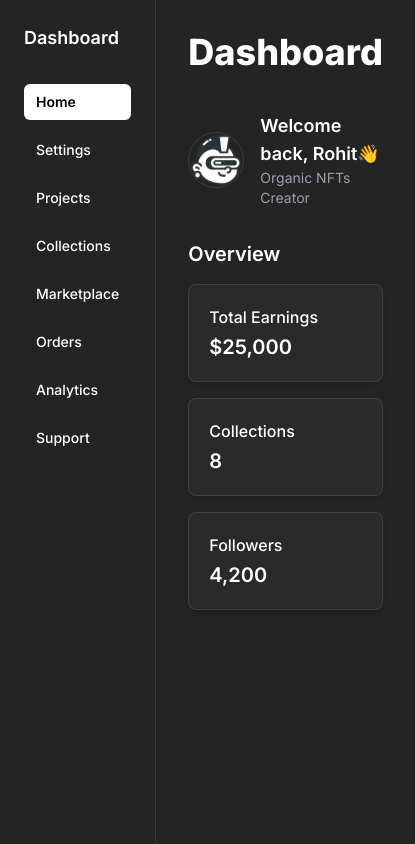
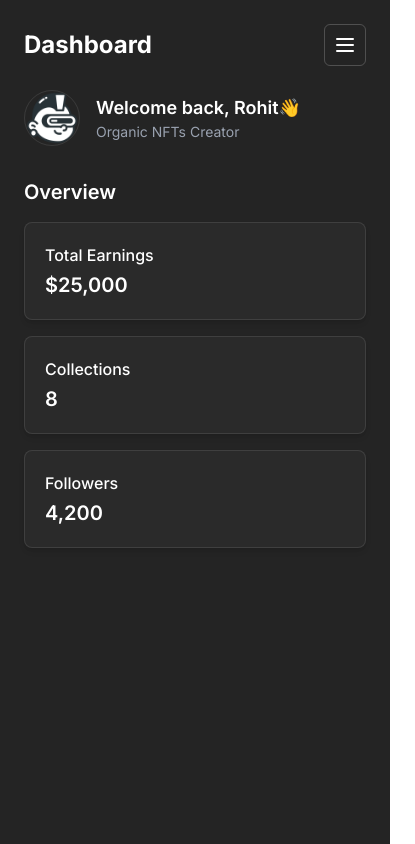
Before and after one commit to rohit-lagom/organic-nft-unati, a Next.js app: page /dashboard in a window 390 px wide. Shown: the whole page, 415 px wide, since content can reach past the window. Built offline with nearby package versions, Linux system fonts and the light colour scheme.

Commit message:
fix(Dashboard): fix responsiveness of dashboard

```diff
--- a/src/app/dashboard/_components/sidebar/sidebar.tsx
+++ b/src/app/dashboard/_components/sidebar/sidebar.tsx
@@ -2,6 +2,7 @@
 
 import Link from 'next/link';
 import { usePathname } from 'next/navigation';
+import { X } from 'lucide-react';
 
 const navItems = [
   { title: 'Home', href: '/dashboard' },
@@ -14,11 +15,18 @@ const navItems = [
   { title: 'Support', href: '/dashboard/support' },
 ];
 
-export default function Sidebar() {
+interface SidebarProps {
+  sidebarOpen: boolean;
+  setSidebarOpen: (open: boolean) => void;
+}
+
+export default function Sidebar({ sidebarOpen, setSidebarOpen }: SidebarProps) {
   const pathname = usePathname();
 
   return (
-    <aside className="w-64 bg-[#242424] border-r border-white/10 p-6 min-h-screen">
+    <>
+      {/* Desktop Sidebar */}
+      <aside className="hidden md:block w-64 bg-[#1e1e1e] border-r border-white/10 p-6">
         <h2 className="text-lg font-semibold mb-8 text-white">Dashboard</h2>
         <nav className="flex flex-col gap-3">
           {navItems.map((item, idx) => {
@@ -39,5 +47,48 @@ export default function Sidebar() {
           })}
         </nav>
       </aside>
+
+      {/* Mobile Sidebar Overlay */}
+      {sidebarOpen && (
+        <div className="fixed inset-0 z-50 flex">
+          <div className="w-64 bg-[#1e1e1e] border-r border-white/10 p-6 min-h-full">
+            <div className="flex items-center justify-between mb-8">
+              <h2 className="text-lg font-semibold text-white">Dashboard</h2>
+              <button
+                onClick={() => setSidebarOpen(false)}
+                className="text-white hover:text-gray-300"
+              >
+                <X className="w-6 h-6" />
+              </button>
+            </div>
+            <nav className="flex flex-col gap-3">
+              {navItems.map((item, idx) => {
+                const isActive = pathname === item.href;
+                return (
+                  <Link
+                    key={idx}
+                    href={item.href}
+                    className={`block px-3 py-2 rounded-md text-sm font-medium transition ${
+                      isActive
+                        ? 'bg-white text-black font-semibold'
+                        : 'text-white hover:bg-white/10'
+                    }`}
+                    onClick={() => setSidebarOpen(false)}
+                  >
+                    {item.title}
+                  </Link>
+                );
+              })}
+            </nav>
+          </div>
+
+          {/* Backdrop */}
+          <div
+            className="flex-1 bg-black/50"
+            onClick={() => setSidebarOpen(false)}
+          />
+        </div>
+      )}
+    </>
   );
 }
--- a/src/app/dashboard/layout.tsx
+++ b/src/app/dashboard/layout.tsx
@@ -1,14 +1,34 @@
+'use client';
+
 import Sidebar from '@/app/dashboard/_components/sidebar/sidebar';
-import { ReactNode } from 'react';
+import { ReactNode, useState } from 'react';
+import { Menu } from 'lucide-react';
 
 export default function DashboardLayout({ children }: { children: ReactNode }) {
+  const [sidebarOpen, setSidebarOpen] = useState(false);
+
   return (
-    <div className="flex min-h-screen">
-      <Sidebar />
-      <div className="flex-1 bg-[#242424] text-white p-8">
-        <header className="mb-10">
+    <div className="flex min-h-screen bg-[#242424] text-white">
+      {/* Sidebar */}
+      <Sidebar sidebarOpen={sidebarOpen} setSidebarOpen={setSidebarOpen} />
+
+      {/* Main Content */}
+      <div className="flex-1 p-6 md:p-8">
+        {/* Mobile Header */}
+        <div className="md:hidden mb-6 flex items-center justify-between">
+          <h1 className="text-2xl font-bold">Dashboard</h1>
+          <button
+            onClick={() => setSidebarOpen(true)}
+            className="p-2 rounded-md border border-white/20 hover:bg-white/10"
+          >
+            <Menu className="w-6 h-6" />
+          </button>
+        </div>
+
+        <header className="hidden md:block mb-10">
           <h1 className="text-4xl font-extrabold">Dashboard</h1>
         </header>
+
         <main>{children}</main>
       </div>
     </div>
```
Lines whose indentation alone changed are shown as unchanged.
